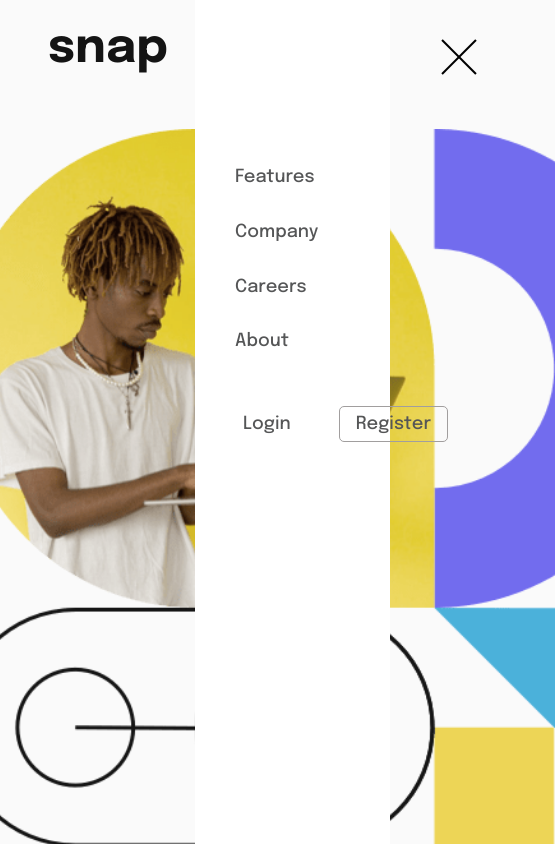
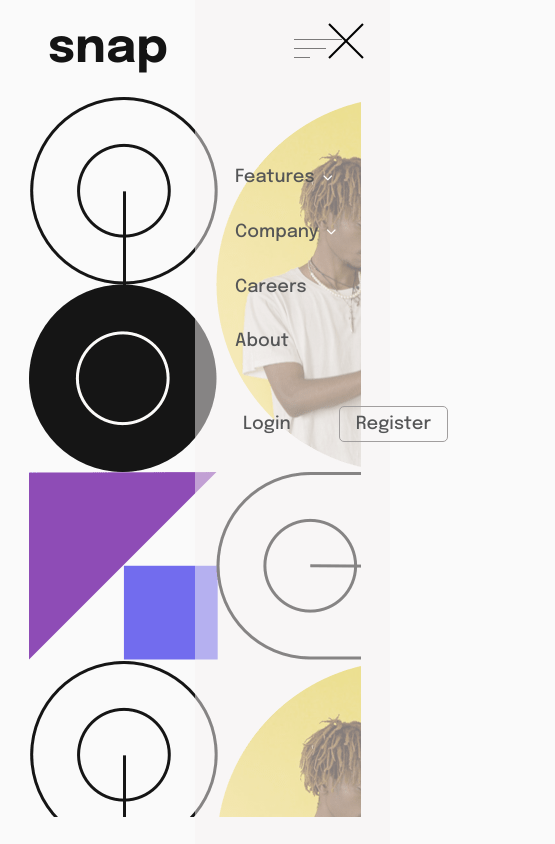
Before and after one commit to MADITIS/intro-section-with-dropdown-navigation-main, a plain HTML site: page index.html in a window 390 px wide. Both pictures are taken after a click on the element 318 px from the left and 48 px from the top of the page. Shown: the top 844 px of the page, 555 px wide, since content can reach past the window. Drawn offline with Linux system fonts and the light colour scheme.

Commit message:
fixed side bar

```diff
--- a/style.css
+++ b/style.css
@@ -14,10 +14,11 @@
 }
 
 body {
-    /* width: 100vw; */
+    width: 100vw;
     font-family: 'Epilogue', sans-serif;
     background-color: var(--body-color);
-    /* height: 100; */
+    height: 100vh;
+    /* overflow-x: hidden; */
     overflow-x: hidden;
 }
 
@@ -100,7 +101,7 @@ ul{
     width: 85%;
     max-width: 1440px;
     margin: 0 auto;
-    padding: 2rem;
+    /* padding: 2rem; */
     /* padding-right: 3rem; */
     /* min-height: 60vh; */
     /* min-height: 85vh; */
@@ -144,7 +145,7 @@ ul{
 }
 
 .hero__img {
-    width: 45rem;
+    /* max-width: 100%; */
     height: 45rem;
     display: flex;
 }
@@ -206,13 +207,14 @@ div.client > img {
 }
 
 .side-bar {
-    /* display: none; */
+    display: none;
+    /* opacity: 0; */
     position: absolute;
-    background: linear-gradient(to bottom, #ffffff, #ffffff);
+    background: rgb(248, 244, 244, 0.5);
     width: 50%;
     color: white;
     height: 100vh;
-    transform: translateX(100%);
+    transform: translateX(0);
     /* transform: scale(0.8); */
     left: 100%;
     top: 0%;
@@ -269,7 +271,7 @@ div.client > img {
     .hero__img .img {
         /* width: 100%; */
         /* height: 100%; */
-        background: url("./images/image-hero-mobile.png") center center/cover no-repeat;
+        background: url("./images/image-hero-mobile.png");
     }
 
     .items {
@@ -291,15 +293,17 @@ div.client > img {
         gap:1.3rem;
     }
     .side-bar.show {
-        /* display: block; */
+        display: block;
+        opacity: 1;
         transform: translateX(-100%);
     }
 
     .close-menu {
         position: relative;
-        top: 1rem;
-        left: 15rem;
-        width: 5rem;
+        top: 0;
+
+        left: 65%;
+        /* width: 5rem; */
         height: 5rem;
         z-index: 1;
         /* display: flex;
```
Also changed, not shown: script.js (line endings or trailing spaces).
